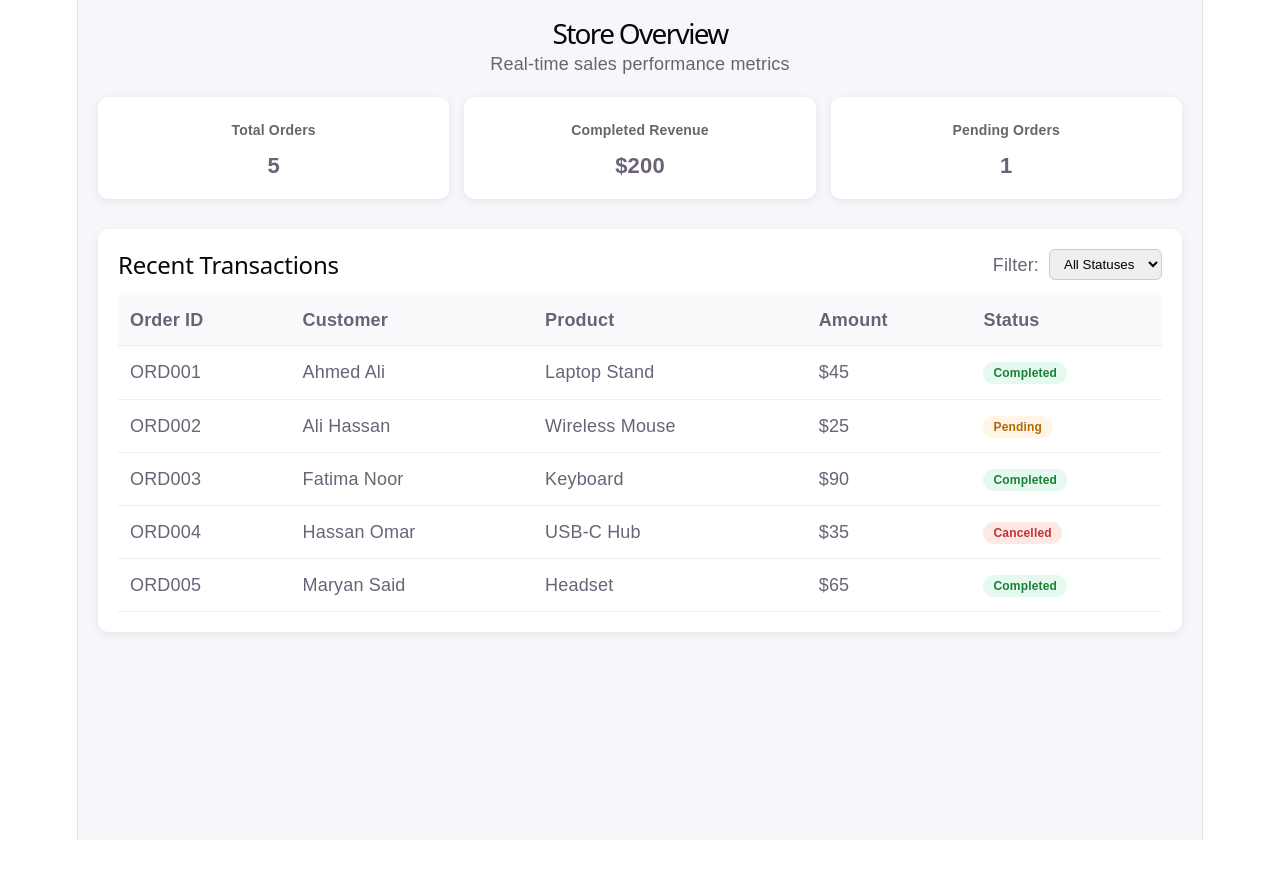
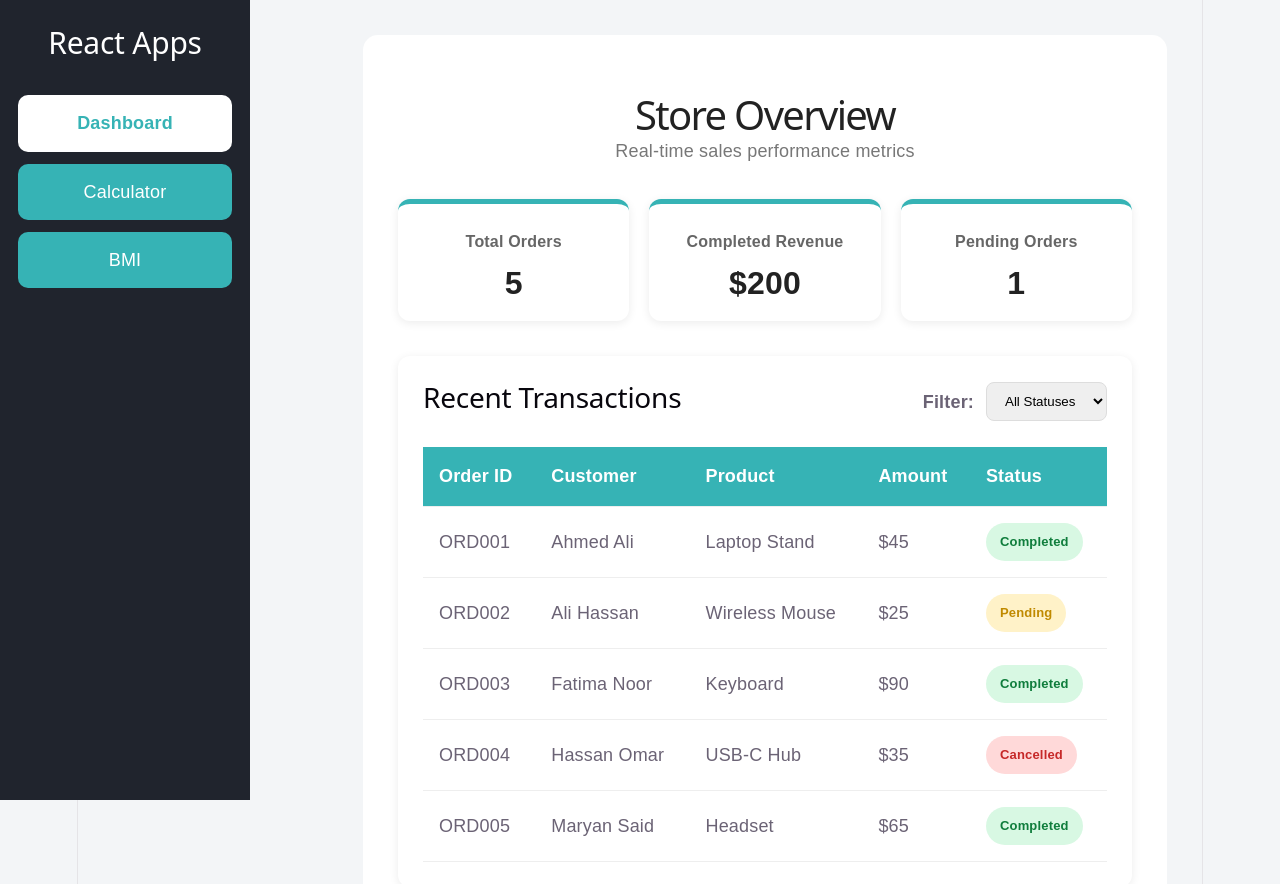
Before and after one commit to NaimaMuse/React-Mini-Apps, a React (Vite) app in the folder my-react-app/: page / in a window 1280 px wide. Shown: the top 884 px of the page. Before the commit the page ends 840 px from the top, so only its background shows below. Built offline with nearby package versions, Linux system fonts and the light colour scheme.

Commit message:
designed the sidebar page and the outlet

```diff
--- a/my-react-app/package.json
+++ b/my-react-app/package.json
@@ -11,7 +11,8 @@
   },
   "dependencies": {
     "react": "^19.2.7",
-    "react-dom": "^19.2.7"
+    "react-dom": "^19.2.7",
+    "react-router-dom": "^7.18.0"
   },
   "devDependencies": {
     "@types/react": "^19.2.17",
--- a/my-react-app/src/App.css
+++ b/my-react-app/src/App.css
@@ -1,120 +1,239 @@
-/* DASHBOARD LAYOUT */
-.dashboard {
-  padding: 20px;
-  background: #f6f7fb;
-  min-height: 100vh;
-  font-family: Arial, sans-serif;
+/* ===========================
+   RESET
+=========================== */
+
+* {
+  margin: 0;
+  padding: 0;
+  box-sizing: border-box;
 }
 
-/* HEADER */
+body {
+  font-family: Arial, Helvetica, sans-serif;
+  background: #f3f5f7;
+}
+
+/* ===========================
+   LAYOUT
+=========================== */
+
+.app-layout {
+  display: flex;
+}
+
+/* ===========================
+   SIDEBAR
+=========================== */
+
+.sidebar {
+  position: fixed;
+  left: 0;
+  top: 0;
+  width: 250px;
+  height: 100vh;
+  background: #20242d;
+  padding: 25px 18px;
+  overflow-y: auto;
+}
+
+.logo {
+  color: white;
+  text-align: center;
+  margin-bottom: 35px;
+  font-size: 30px;
+}
+
+/* Menu */
+
+.menu {
+  list-style: none;
+}
+
+.menu li {
+  margin-bottom: 12px;
+}
+
+.menu a {
+  display: block;
+  text-decoration: none;
+  text-align: center;
+  color: white;
+  background: #36b3b5;
+  padding: 15px;
+  border-radius: 10px;
+  font-size: 18px;
+  transition: 0.3s;
+}
+
+.menu a:hover {
+  background: white;
+  color: #36b3b5;
+}
+
+.menu a.active {
+  background: white;
+  color: #36b3b5;
+  font-weight: bold;
+}
+
+/* ===========================
+   PAGE CONTENT
+=========================== */
+
+.content {
+  margin-left: 250px;
+  width: calc(100% - 250px);
+  min-height: 100vh;
+  padding: 35px;
+}
+
+/* ===========================
+   DASHBOARD
+=========================== */
+
+.dashboard {
+  background: white;
+  border-radius: 15px;
+  padding: 35px;
+}
+
+/* Header */
+
+.dashboard-header {
+  text-align: center;
+  margin-bottom: 35px;
+}
+
 .dashboard-header h1 {
-  margin: 0;
-  font-size: 28px;
+  font-size: 40px;
+  margin-bottom: 10px;
+  color: #222;
 }
 
 .dashboard-header p {
-  margin-top: 5px;
-  color: #666;
+  color: #777;
+  font-size: 18px;
 }
 
-/* STATS */
+/* ===========================
+   CARDS
+=========================== */
+
 .stats-container {
   display: flex;
-  gap: 15px;
-  margin-top: 20px;
+  gap: 20px;
+  margin-bottom: 35px;
 }
 
 .stat-card {
   flex: 1;
   background: white;
-  padding: 20px;
-  border-radius: 10px;
-  box-shadow: 0 2px 8px rgba(0,0,0,0.08);
+  border-radius: 12px;
+  padding: 25px;
+  text-align: center;
+  box-shadow: 0 2px 10px rgba(0,0,0,.08);
+  border-top: 5px solid #36b3b5;
 }
 
 .stat-card h3 {
-  margin: 0;
-  font-size: 14px;
   color: #666;
+  margin-bottom: 15px;
+  font-size: 16px;
 }
 
 .stat-card p {
-  font-size: 22px;
+  font-size: 32px;
   font-weight: bold;
-  margin-top: 10px;
+  color: #222;
 }
 
-/* TABLE SECTION */
+/* ===========================
+   TABLE
+=========================== */
+
 .table-section {
-  margin-top: 30px;
   background: white;
-  padding: 20px;
-  border-radius: 10px;
-  box-shadow: 0 2px 8px rgba(0,0,0,0.08);
+  border-radius: 12px;
+  padding: 25px;
+  box-shadow: 0 2px 10px rgba(0,0,0,.08);
 }
 
-/* TABLE HEADER */
 .table-header {
   display: flex;
   justify-content: space-between;
   align-items: center;
-  margin-bottom: 15px;
+  margin-bottom: 25px;
 }
 
 .table-header h2 {
-  margin: 0;
+  font-size: 28px;
 }
 
-/* FILTER */
 .filter-box {
   display: flex;
   align-items: center;
-  gap: 10px;
+  gap: 12px;
+}
+
+.filter-box label {
+  font-weight: bold;
 }
 
 .filter-box select {
-  padding: 6px 10px;
-  border-radius: 6px;
-  border: 1px solid #ccc;
-  cursor: pointer;
+  padding: 10px 14px;
+  border-radius: 8px;
+  border: 1px solid #ddd;
+  outline: none;
 }
 
-/* TABLE */
+/* ===========================
+   ORDERS TABLE
+=========================== */
+
 .orders-table {
   width: 100%;
   border-collapse: collapse;
 }
 
+.orders-table th {
+  background: #36b3b5;
+  color: white;
+}
+
 .orders-table th,
 .orders-table td {
-  padding: 12px;
+  padding: 16px;
   text-align: left;
   border-bottom: 1px solid #eee;
 }
 
-.orders-table th {
-  background: #f9fafc;
+.orders-table tbody tr:hover {
+  background: #f5ffff;
 }
 
-/* STATUS BADGES */
+/* ===========================
+   STATUS
+=========================== */
+
 .status {
-  padding: 4px 10px;
+  display: inline-block;
+  padding: 6px 14px;
   border-radius: 20px;
-  font-size: 12px;
+  font-size: 13px;
   font-weight: bold;
 }
 
 .status.completed {
-  background: #e6f9ee;
-  color: #1a7f37;
+  background: #d8f8e3;
+  color: #0f7d3c;
 }
 
 .status.pending {
-  background: #fff4e5;
-  color: #b26a00;
+  background: #fff2c8;
+  color: #c08a00;
 }
 
 .status.cancelled {
-  background: #fde8e8;
-  color: #c53030;
+  background: #ffd9d9;
+  color: #c62828;
 }
--- a/my-react-app/src/App.jsx
+++ b/my-react-app/src/App.jsx
@@ -1,122 +1,22 @@
-import { useState } from 'react'
-import reactLogo from './assets/react.svg'
-import viteLogo from './assets/vite.svg'
-import heroImg from './assets/hero.png'
-import './App.css'
+import { Routes, Route } from "react-router-dom";
+
+import Layout from "./Components/Layout";
+import Home from "./Pages/Dashboard";
+import Calculator from "./Pages/Calculator";
+import Bmi from "./Pages/Bmi";
+
+import "./App.css";
 
 function App() {
-  const [count, setCount] = useState(0)
-
   return (
-    <>
-      <section id="center">
-        <div className="hero">
-          <img src={heroImg} className="base" width="170" height="179" alt="" />
-          <img src={reactLogo} className="framework" alt="React logo" />
-          <img src={viteLogo} className="vite" alt="Vite logo" />
-        </div>
-        <div>
-          <h1>Get started</h1>
-          <p>
-            Edit <code>src/App.jsx</code> and save to test <code>HMR</code>
-          </p>
-        </div>
-        <button
-          type="button"
-          className="counter"
-          onClick={() => setCount((count) => count + 1)}
-        >
-          Count is {count}
-        </button>
-      </section>
-
-      <div className="ticks"></div>
-
-      <section id="next-steps">
-        <div id="docs">
-          <svg className="icon" role="presentation" aria-hidden="true">
-            <use href="/icons.svg#documentation-icon"></use>
-          </svg>
-          <h2>Documentation</h2>
-          <p>Your questions, answered</p>
-          <ul>
-            <li>
-              <a href="https://vite.dev/" target="_blank">
-                <img className="logo" src={viteLogo} alt="" />
-                Explore Vite
-              </a>
-            </li>
-            <li>
-              <a href="https://react.dev/" target="_blank">
-                <img className="button-icon" src={reactLogo} alt="" />
-                Learn more
-              </a>
-            </li>
-          </ul>
-        </div>
-        <div id="social">
-          <svg className="icon" role="presentation" aria-hidden="true">
-            <use href="/icons.svg#social-icon"></use>
-          </svg>
-          <h2>Connect with us</h2>
-          <p>Join the Vite community</p>
-          <ul>
-            <li>
-              <a href="https://github.com/vitejs/vite" target="_blank">
-                <svg
-                  className="button-icon"
-                  role="presentation"
-                  aria-hidden="true"
-                >
-                  <use href="/icons.svg#github-icon"></use>
-                </svg>
-                GitHub
-              </a>
-            </li>
-            <li>
-              <a href="https://chat.vite.dev/" target="_blank">
-                <svg
-                  className="button-icon"
-                  role="presentation"
-                  aria-hidden="true"
-                >
-                  <use href="/icons.svg#discord-icon"></use>
-                </svg>
-                Discord
-              </a>
-            </li>
-            <li>
-              <a href="https://x.com/vite_js" target="_blank">
-                <svg
-                  className="button-icon"
-                  role="presentation"
-                  aria-hidden="true"
-                >
-                  <use href="/icons.svg#x-icon"></use>
-                </svg>
-                X.com
-              </a>
-            </li>
-            <li>
-              <a href="https://bsky.app/profile/vite.dev" target="_blank">
-                <svg
-                  className="button-icon"
-                  role="presentation"
-                  aria-hidden="true"
-                >
-                  <use href="/icons.svg#bluesky-icon"></use>
-                </svg>
-                Bluesky
-              </a>
-            </li>
-          </ul>
-        </div>
-      </section>
-
-      <div className="ticks"></div>
-      <section id="spacer"></section>
-    </>
-  )
+    <Routes>
+      <Route path="/" element={<Layout />}>
+        <Route index element={<Home />} />
+        <Route path="calculator" element={<Calculator />} />
+        <Route path="bmi" element={<Bmi />} />
+      </Route>
+    </Routes>
+  );
 }
 
-export default App
+export default App;
--- /dev/null
+++ b/my-react-app/src/Components/Layout.jsx
@@ -0,0 +1,16 @@
+import { Outlet } from "react-router-dom";
+import SideBar from "./SideBar";
+
+function Layout() {
+  return (
+    <>
+      <SideBar />
+
+      <div className="content">
+        <Outlet />
+      </div>
+    </>
+  );
+}
+
+export default Layout;
--- a/my-react-app/src/Components/SideBar.jsx
+++ b/my-react-app/src/Components/SideBar.jsx
@@ -1,29 +1,35 @@
-import React from "react";
-import { Link } from "react-router-dom";
+import { NavLink } from "react-router-dom";
 
-function Sidebar(){
-    return(
-        <>
-        <h2>
-            React Apps
-            </h2>
-            <ul>
+function SideBar() {
+  return (
+    <div className="sidebar">
+
+      <h2 className="logo">React Apps</h2>
+
+      <ul className="menu">
 
         <li>
-            <Link to="/">Dashboard</Link>
+          <NavLink to="/" end>
+            Dashboard
+          </NavLink>
         </li>
+
         <li>
-            <Link to="/calculator">Calculator</Link>
+          <NavLink to="/calculator">
+            Calculator
+          </NavLink>
         </li>
+
         <li>
-            <Link to="/bmi">BMI</Link>
+          <NavLink to="/bmi">
+            BMI
+          </NavLink>
         </li>
-            <li>
-            <Link to="/age">Age</Link>
-            </li>
+
       </ul>
 
-            </>
-    )
+    </div>
+  );
 }
-export default Sidebar;
+
+export default SideBar;
--- a/my-react-app/src/Pages/Bmi.jsx
+++ b/my-react-app/src/Pages/Bmi.jsx
@@ -0,0 +1,5 @@
+function Bmi() {
+  return <h1>bmi Page</h1>;
+}
+
+export default Bmi;
--- a/my-react-app/src/Pages/Calculator.jsx
+++ b/my-react-app/src/Pages/Calculator.jsx
@@ -0,0 +1,5 @@
+function Calculator() {
+  return <h1>Calculator Page</h1>;
+}
+
+export default Calculator;
--- a/my-react-app/src/main.jsx
+++ b/my-react-app/src/main.jsx
@@ -1,13 +1,17 @@
 import { StrictMode } from 'react'
 import { createRoot } from 'react-dom/client'
+import { BrowserRouter } from "react-router-dom";
+
 import './index.css'
 import App from './App.jsx'
 import Home from './Pages/Dashboard.jsx'
 
 createRoot(document.getElementById('root')).render(
   <StrictMode>
-    {/* <App /> */}
-    <Home/>
+       <BrowserRouter>
+      <App />
+    </BrowserRouter>
+    {/* <Home/> */}
 
   </StrictMode>,
 )
```
Also changed, not shown: 1 other file (tests, documents, lock files or other folders). Lines whose indentation alone changed are shown as unchanged.
